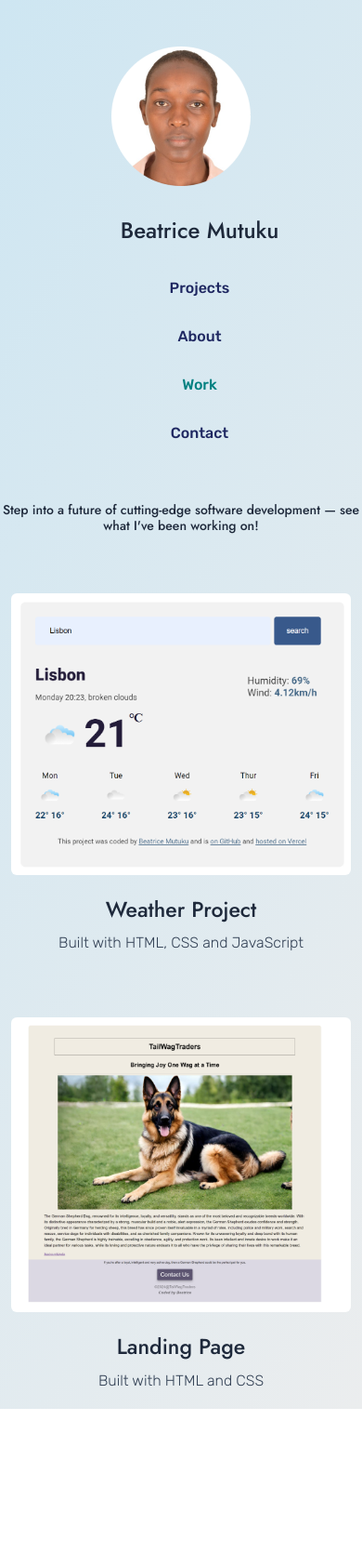
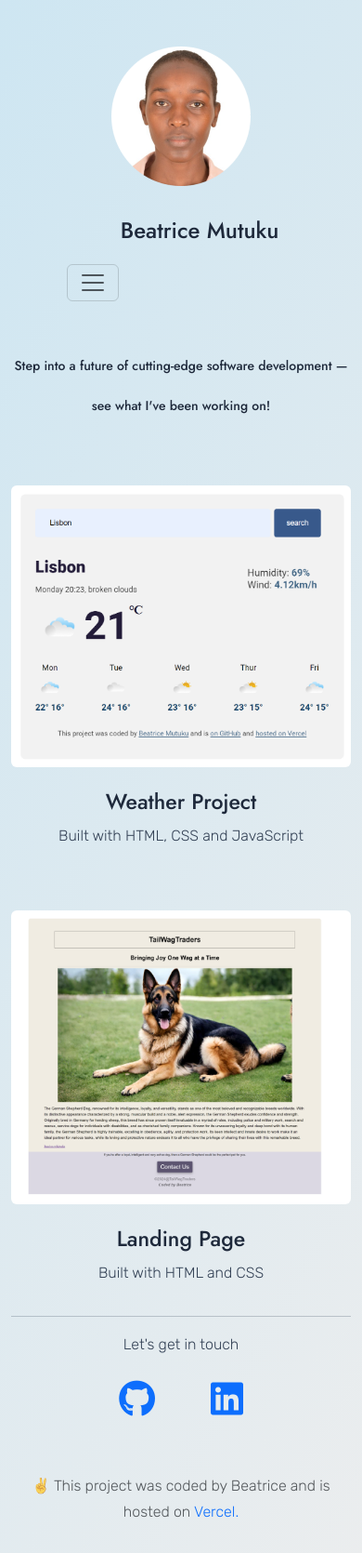
Before and after one commit to Beatricenzoa/Portfolio-Beatrice, a plain HTML site: page work.html in a window 390 px wide. Shown: the whole page at 93% size. Before the commit the page ends 1515 px from the top, so only its background shows below. Drawn offline with nearby package versions, Linux system fonts and the light colour scheme.

Commit message:
Added the footer in my pages and improvised the navigation bar

```diff
--- a/styles/portfolio.css
+++ b/styles/portfolio.css
@@ -20,8 +20,7 @@ p {
 h1,
 h2,
 h3,
-h4,
-h6 {
+h4 {
   font-weight: 500;
   font-family: var(--primary-font-family);
   color: var(--headings-color);
@@ -33,6 +32,9 @@ h1 {
 h2 {
   font-size: 24px;
   line-height: 36px;
+}
+h1.work-heading {
+  font-size: 16px;
 }
 .project-description {
   padding: 80px 60px 50px;
@@ -58,13 +60,16 @@ h2 {
   line-height: 27px;
   color: white;
   background: #6c63ff;
+  transition: all 200ms ease-in-out;
 }
 .btn-branding:hover {
   color: #6c63ff;
   border: 1px solid #6c63ff;
-  transition: all 200ms ease-in-out;
 }
-
+footer .social-links a {
+  margin: 0 30px;
+  font-size: 40px;
+}
 .form {
   max-width: 50%;
   display: block;
@@ -85,6 +90,7 @@ h2 {
 .about h2,
 .about h3,
 .about h4,
+footer .social-links a:hover,
 .navbar-nav a.nav-link.active,
 .navbar-nav .nav-link:hover {
   color: var(--secondary-color);
@@ -147,7 +153,7 @@ textarea {
   .project-description {
     text-align: center;
   }
-  h6 {
+  h1.work-heading {
     font-size: 14px;
   }
   .sender-details {
--- a/work.html
+++ b/work.html
@@ -29,13 +29,26 @@
     ></script>
   </head>
   <body>
-    <div class="header container">
+    <div class="container">
+      <div class="header">
         <div>
           <img src="images/beatrice.png" class="img-fluid" alt="" />
         </div>
         <div class="header-content">
           <h2>Beatrice Mutuku</h2>
           <nav class="navbar navbar-expand-sm">
+            <button
+              class="navbar-toggler"
+              type="button"
+              data-bs-toggle="collapse"
+              data-bs-target="#navbarSupportedContent"
+              aria-controls="navbarSupportedContent"
+              aria-expanded="false"
+              aria-label="Toggle navigation"
+            >
+              <span class="navbar-toggler-icon"></span>
+            </button>
+            <div class="collapse navbar-collapse" id="navbarSupportedContent">
               <ul class="navbar-nav">
                 <li class="nav-item">
                   <a class="nav-link" href="index.html">Projects</a>
@@ -50,14 +63,15 @@
                   <a class="nav-link" href="contact.html">Contact</a>
                 </li>
               </ul>
+            </div>
           </nav>
         </div>
       </div>
-    <h6 class="text-center mb-5">
+      <h1 class="work-heading text-center mb-5">
         Step into a future of cutting-edge software development — see what I've
         been working on!
-    </h6>
-    <div class="container">
+      </h1>
+      <div>
         <div class="row">
           <div class="col-md-6">
             <img src="images/weather.png" class="img-fluid mt-3 rounded" />
@@ -71,5 +85,22 @@
           </div>
         </div>
       </div>
+      <hr />
+      <footer class="text-center mb-5">
+        <p>Let's get in touch</p>
+        <div class="social-links d-flex justify-content-center mb-5">
+          <a href=""><i class="fa-brands fa-github"></i></a>
+          <a href=""><i class="fa-brands fa-linkedin"></i></a>
+        </div>
+        <p class="text-muted">
+          ✌ This project was coded by Beatrice and is hosted on
+          <a
+            class="text-decoration-none"
+            href="https://portfolio-beatrice.vercel.app/"
+            >Vercel.</a
+          >
+        </p>
+      </footer>
+    </div>
   </body>
 </html>
```
Also changed, not shown: about.html (+43 -10 lines), contact.html (+35 -4 lines), index.html (+32 -4 lines). Lines whose indentation alone changed are shown as unchanged.
